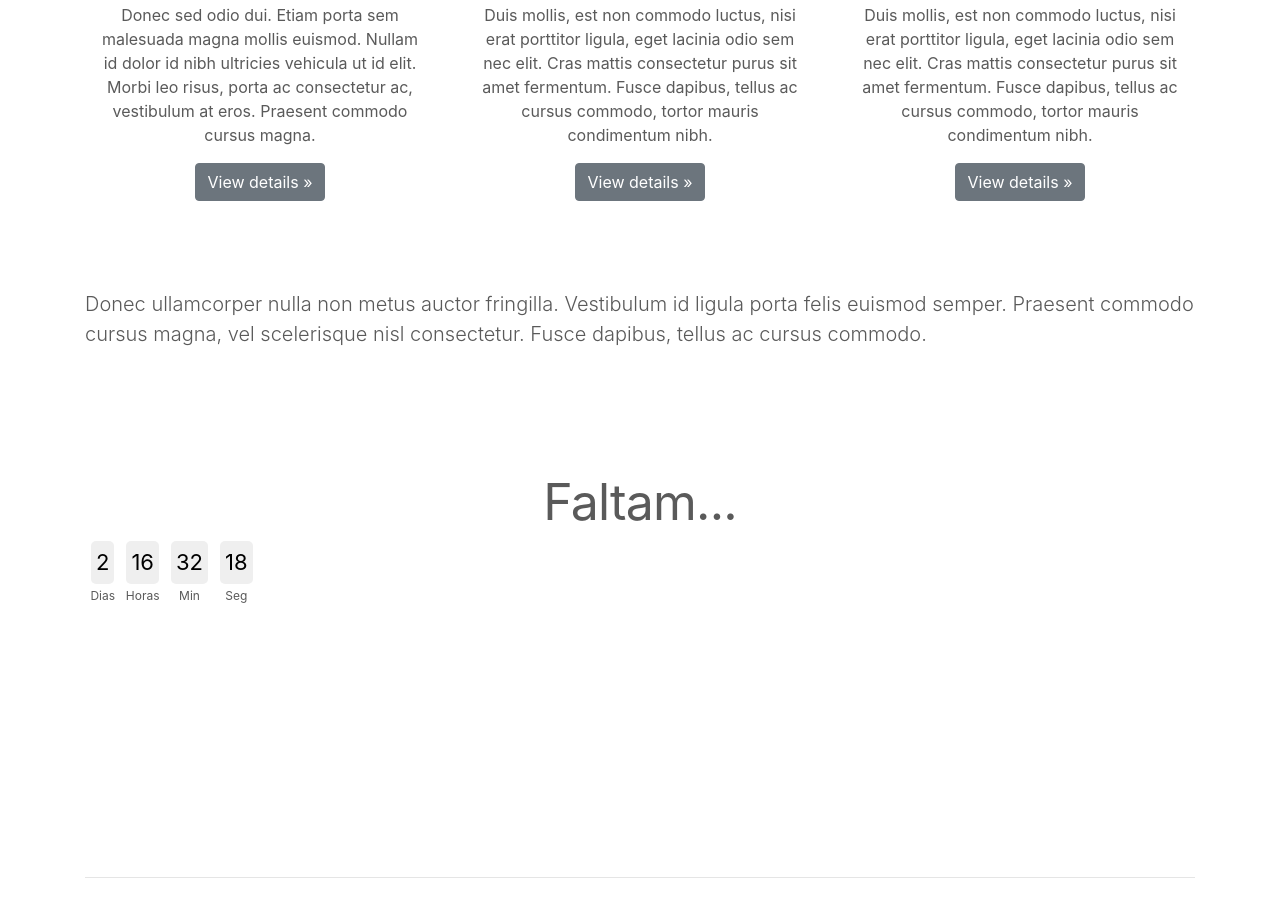
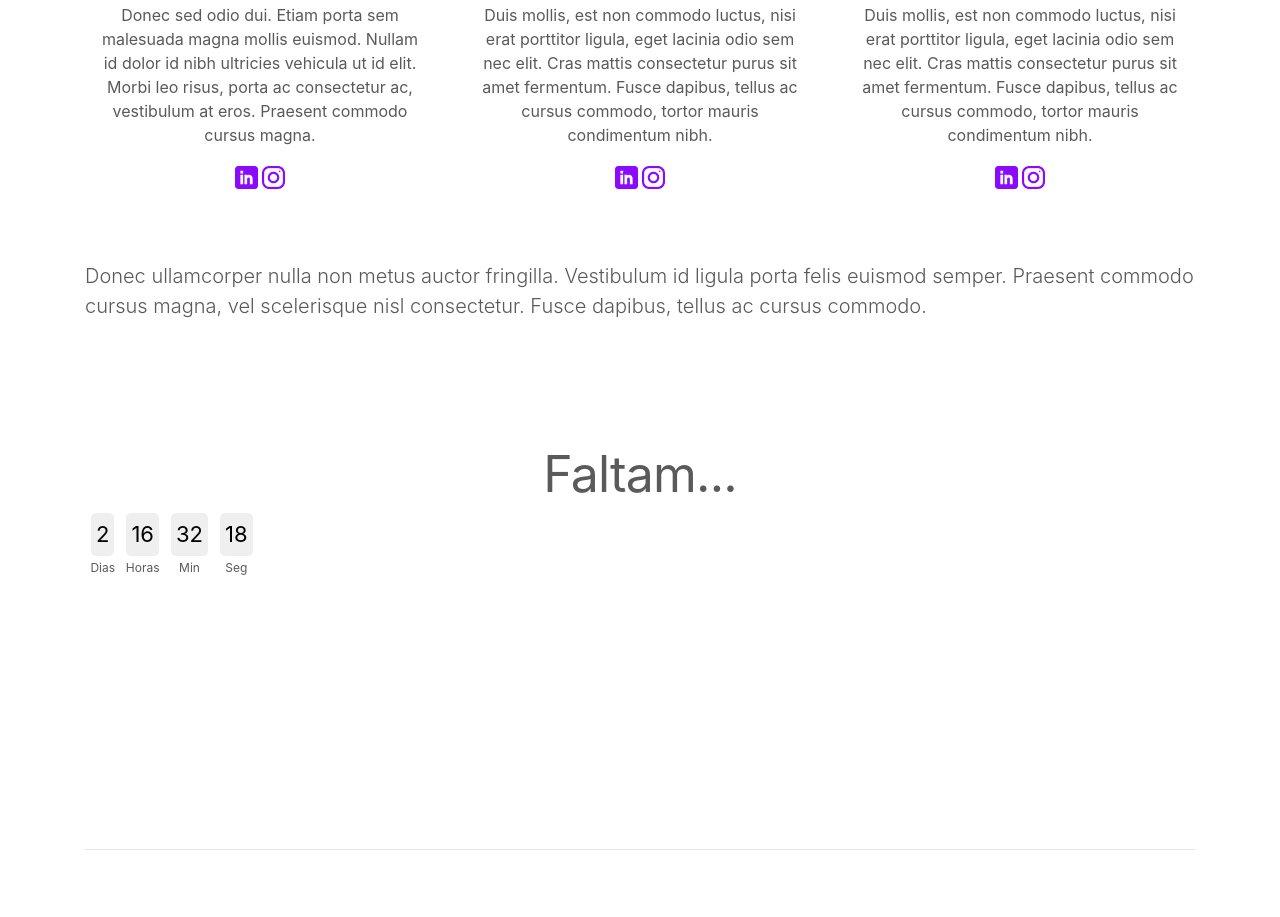
Before and after one commit to bahguima/seventalks, a plain HTML site: page index.html in a window 1280 px wide. Shown: the part 807-1724 px from the top of the page. Drawn offline with nearby package versions, Linux system fonts and the light colour scheme.

Commit message:
alteracao icones palestrantes

```diff
--- a/index.html
+++ b/index.html
@@ -47,19 +47,24 @@
             <svg class="bd-placeholder-img rounded-circle" width="140" height="140" xmlns="http://www.w3.org/2000/svg" preserveAspectRatio="xMidYMid slice" focusable="false" role="img" aria-label="Placeholder: 140x140"><title>Placeholder</title><rect width="100%" height="100%" fill="#4A40FF"/><text x="50%" y="50%" fill="#777" dy=".3em"></text></svg>
             <h2>PALESTRANTE</h2>
             <p>Donec sed odio dui. Etiam porta sem malesuada magna mollis euismod. Nullam id dolor id nibh ultricies vehicula ut id elit. Morbi leo risus, porta ac consectetur ac, vestibulum at eros. Praesent commodo cursus magna.</p>
-            <p><a class="btn btn-secondary" href="#" role="button">View details &raquo;</a></p>
+            <button<a href="#"><img src="img/linkedin.png"></a></button>
+            <button<a href="#"><img src="img/instagram.png"></a></button>
           </div><!-- /.col-lg-4 -->
           <div class="col-lg-4">
             <svg class="bd-placeholder-img rounded-circle" width="140" height="140" xmlns="http://www.w3.org/2000/svg" preserveAspectRatio="xMidYMid slice" focusable="false" role="img" aria-label="Placeholder: 140x140"><title>Placeholder</title><rect width="100%" height="100%" fill="#4A40FF"/><text x="50%" y="50%" fill="#777" dy=".3em"></text></svg>
             <h2>PALESTRANTE</h2>
             <p>Duis mollis, est non commodo luctus, nisi erat porttitor ligula, eget lacinia odio sem nec elit. Cras mattis consectetur purus sit amet fermentum. Fusce dapibus, tellus ac cursus commodo, tortor mauris condimentum nibh.</p>
-            <p><a class="btn btn-secondary" href="#" role="button">View details &raquo;</a></p>
+             <div class="top-info text-center">
+	                <button<a href="#"><img src="img/linkedin.png"></a></button>
+                  <button<a href="#"><img src="img/instagram.png"></a></button>
+	            </div>
           </div><!-- /.col-lg-4 -->
           <div class="col-lg-4">
             <svg class="bd-placeholder-img rounded-circle" width="140" height="140" xmlns="http://www.w3.org/2000/svg" preserveAspectRatio="xMidYMid slice" focusable="false" role="img" aria-label="Placeholder: 140x140"><title>Placeholder</title><rect width="100%" height="100%" fill="#4A40FF"/><text x="50%" y="50%" fill="#777" dy=".3em"></text></svg>
             <h2>PALESTRANTE</h2>
             <p>Duis mollis, est non commodo luctus, nisi erat porttitor ligula, eget lacinia odio sem nec elit. Cras mattis consectetur purus sit amet fermentum. Fusce dapibus, tellus ac cursus commodo, tortor mauris condimentum nibh.</p>
-            <p><a class="btn btn-secondary" href="#" role="button">View details &raquo;</a></p>
+            <button<a href="#"><img src="img/linkedin.png"></a></button>
+            <button<a href="#"><img src="img/instagram.png"></a></button>
           </div><!-- /.col-lg-4 -->
         </div><!-- /.row -->
 
```
